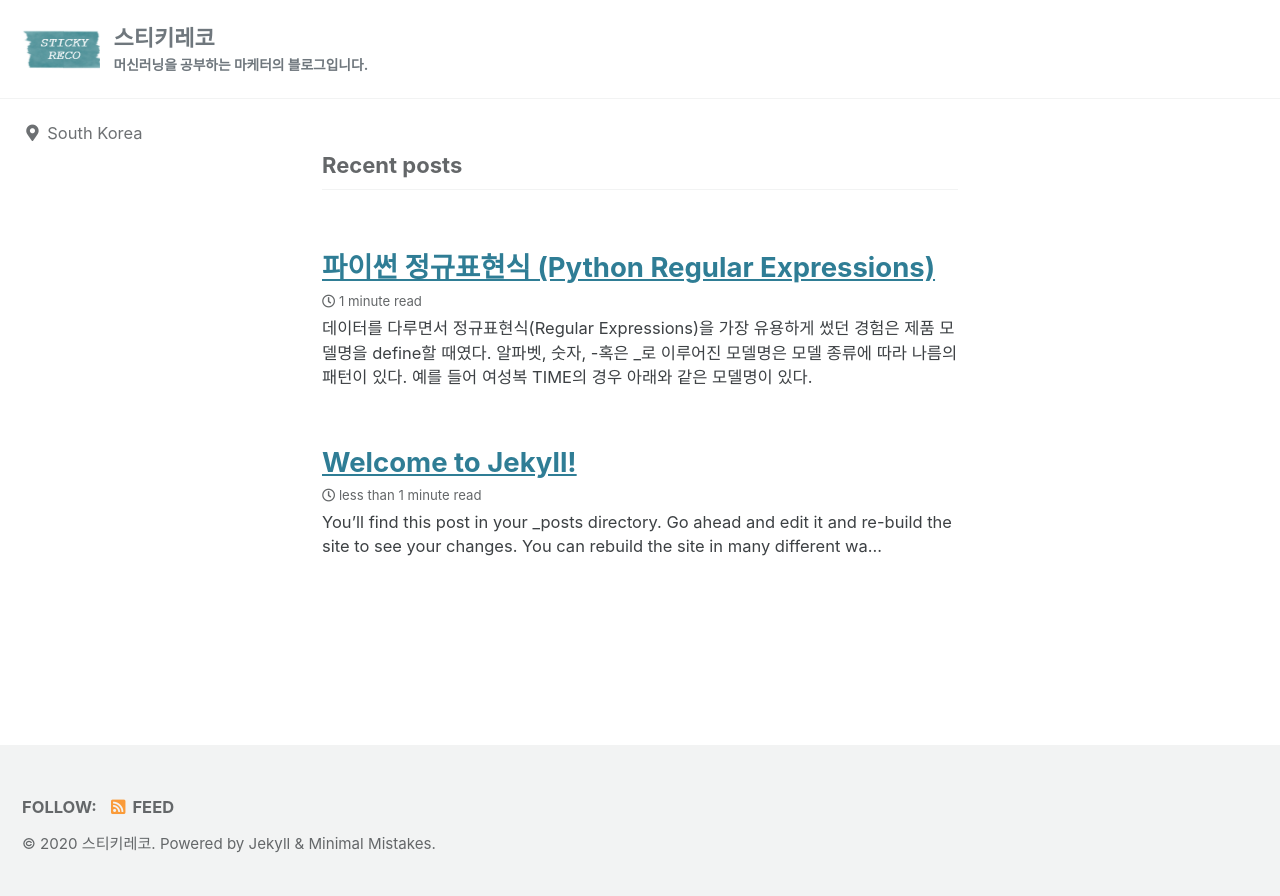
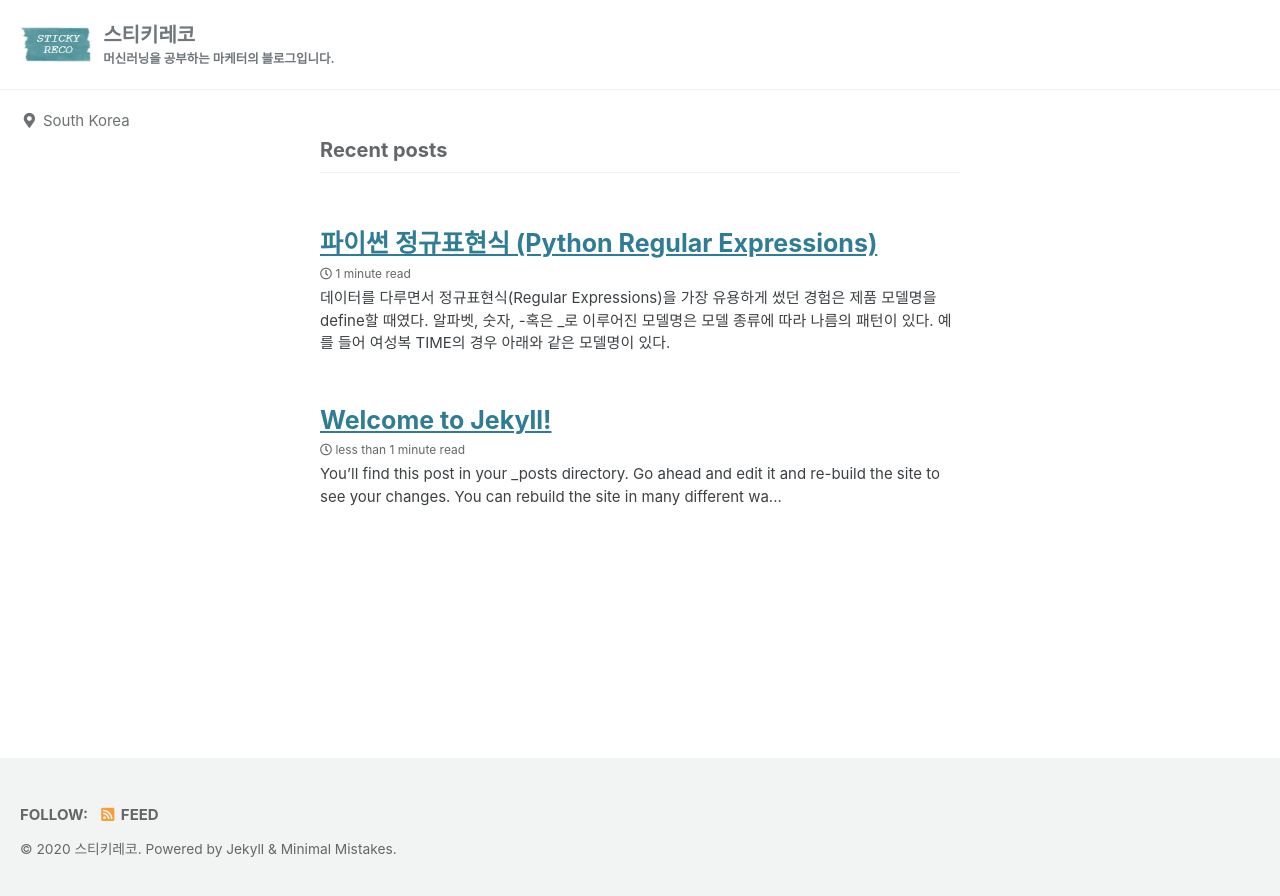
Before and after one commit to amoryoungakim/amoryoungakim.github.io, a Jekyll site: the page built from index.html, in a window 1280 px wide. Shown: the top 896 px of the page. Built offline with Jekyll 4.4.1, drawn with Linux system fonts in a browser that asks for light colours; cached includes are drawn as plain includes; the list of posts is cut into pages by our own code.

Commit message:
Update _reset.scss

```diff
--- a/_sass/minimal-mistakes/_reset.scss
+++ b/_sass/minimal-mistakes/_reset.scss
@@ -11,15 +11,15 @@ html {
   font-size: 16px;
 
   @include breakpoint($medium) {
-    font-size: 18px;
+    font-size: 16px;
   }
 
   @include breakpoint($large) {
-    font-size: 20px;
+    font-size: 16px;
   }
 
   @include breakpoint($x-large) {
-    font-size: 22px;
+    font-size: 20px;
   }
 
   -webkit-text-size-adjust: 100%;
```
